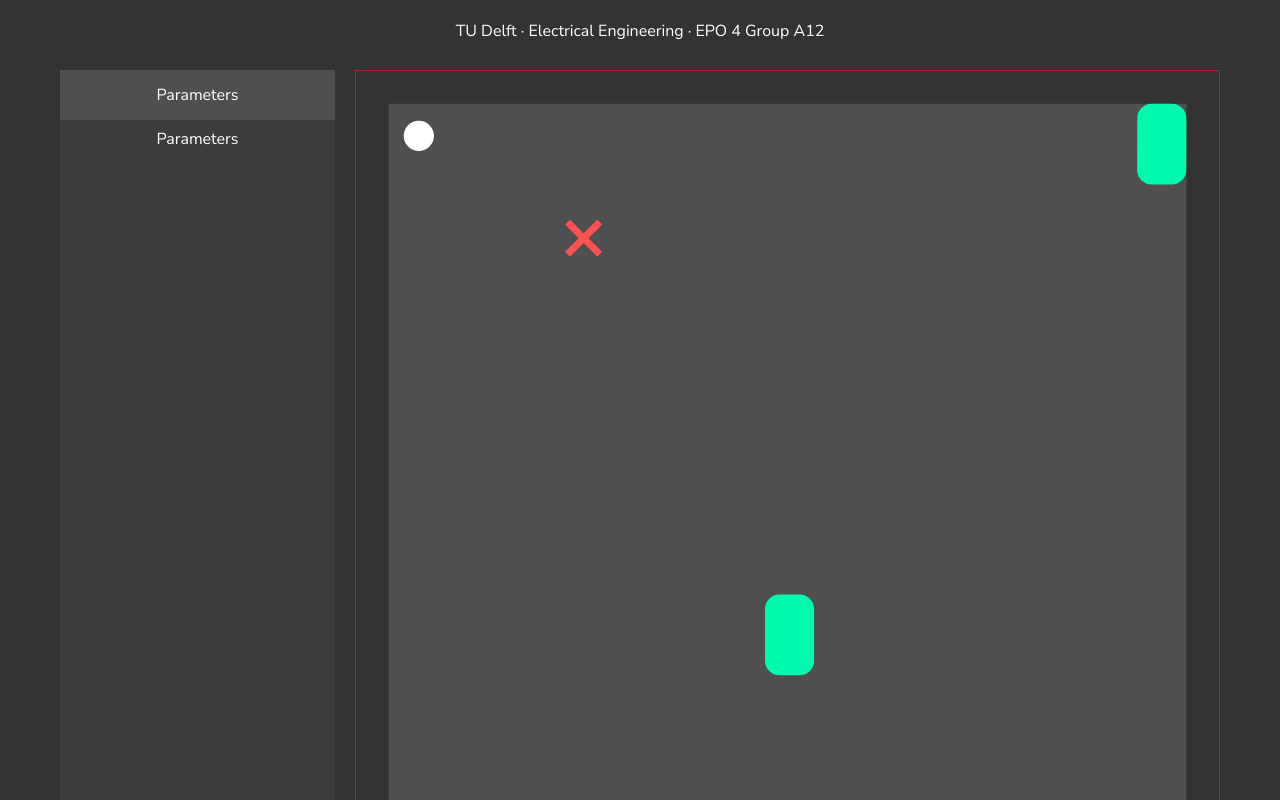
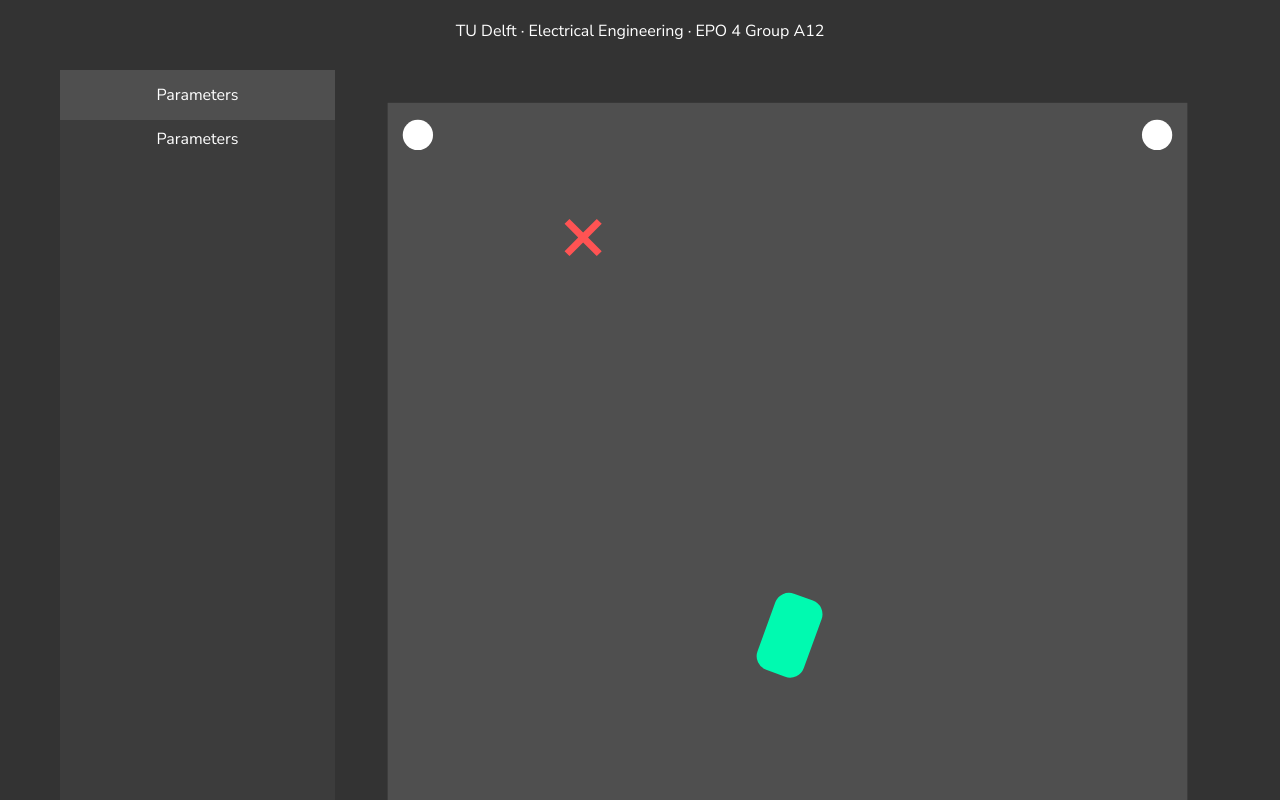
Before and after one commit to KevinvdT/EPO4, a React (Create React App) app in the folder Client/: page / in a window 1280 px wide. Shown: the top 800 px of the page. Built offline with nearby package versions, Linux system fonts and the light colour scheme; no server answers.

Commit message:
Map car rotation

```diff
--- a/Client/src/components/Map.js
+++ b/Client/src/components/Map.js
@@ -9,7 +9,6 @@ const Container = styled.div`
   grid-area: map;
   text-align: center;
   padding: 2rem;
-  border: 1px solid firebrick;
 `;
 
 const Svg = styled.svg`
@@ -29,6 +28,9 @@ const Car = function (props) {
       y={yPixels}
       width={carWidth}
       height={carHeight}
+      transform={`rotate(${theta} ${xPixels + carWidth / 2} ${
+        yPixels + carHeight / 2
+      })`}
       rx={12}
       fill="#00FAB0"
     />
@@ -62,7 +64,7 @@ export default class Map extends Component {
           {/* The car BEGIN */}
           <Car position={car.position} />
           {/* The car END */}
-          <rect
+          {/* <rect
             x="41.2487"
             y="593.836"
             width="66.8741"
@@ -79,7 +81,7 @@ export default class Map extends Component {
             rx={12}
             transform="rotate(90.0855 660.5 0.649658)"
             fill="#00FAB0"
-          />
+          /> */}
           <path
             d="M165.912 111.828L177.181 123.096L173.119 127.158L161.851 115.89L150.582 127.158L146.52 123.096L157.789 111.828L146.52 100.56L150.582 96.4979L161.851 107.766L173.119 96.4979L177.181 100.56L165.912 111.828Z"
             fill="#FF5353"
--- a/Client/src/components/Page.js
+++ b/Client/src/components/Page.js
@@ -64,7 +64,6 @@ export default class Page extends Component {
 
     socket.addEventListener("message", (event) => {
       const data = JSON.parse(event.data);
-      console.log(data);
       // Update the received car state in the GUI
       if (data.car) this.setState({ car: data.car });
     });
@@ -72,6 +71,7 @@ export default class Page extends Component {
 
   render() {
     const { position, speed, acceleration } = this.state.car;
+
     return (
       <Container>
         <Grid>
```
